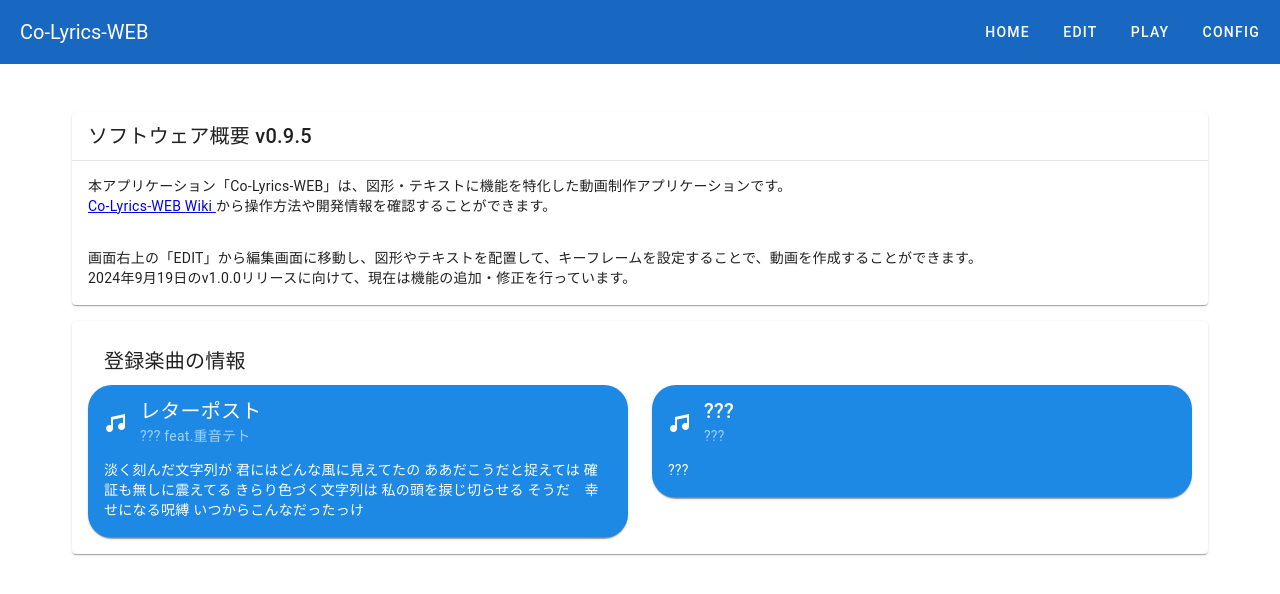
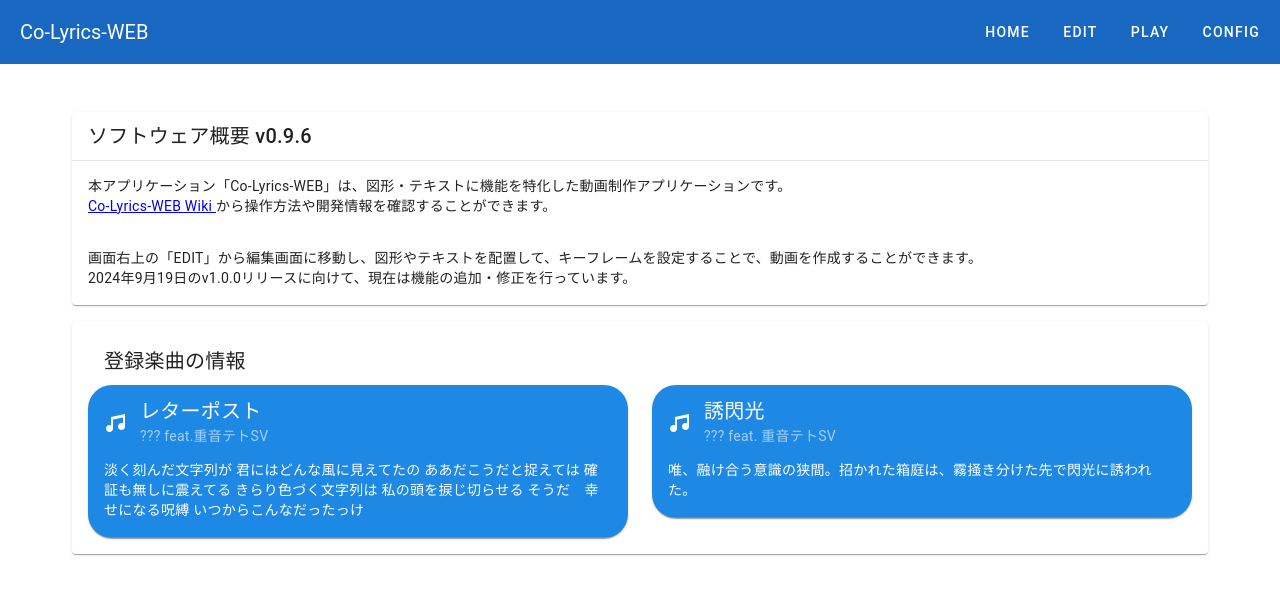
Before and after one commit to mino-8136/Co-Lyrics-WEB, a Vue app: page / in a window 1280 px wide. Shown: the top 594 px of the page. Built offline with nearby package versions, Linux system fonts and the light colour scheme; a web font is replaced by a local one; what @imengyu/vue3-context-menu would draw is missing.

Commit message:
楽曲情報の更新

```diff
--- a/src/views/HomeView.vue
+++ b/src/views/HomeView.vue
@@ -1,7 +1,7 @@
 <template>
   <v-container>
     <v-card class="ma-4">
-      <v-card-title>ソフトウェア概要 v0.9.5</v-card-title>
+      <v-card-title>ソフトウェア概要 v0.9.6</v-card-title>
       <v-divider></v-divider>
       <v-card-text>
         <p>
@@ -27,7 +27,7 @@
       <v-card-title>登録楽曲の情報</v-card-title>
 
       <v-row>
-        <v-col v-for="music in musicData" :key="music.title" cols="6">
+        <v-col v-for="music in musicData" :key="music.title" cols="12" sm="6">
           <v-card variant="elevated" color="blue-darken-1" rounded="xl">
             <template v-slot:prepend>
               <v-icon icon="mdi-music" class="mr-1"></v-icon>
@@ -36,97 +36,27 @@
             <template v-slot:subtitle> {{ music.artist }}</template>
             <v-card-text> {{ music.lyrics }} </v-card-text>
             <v-divider></v-divider>
-            <!--
-              <v-card-actions>
-                <v-btn text="この楽曲を選択" variant="text" @click="formPanel = true"></v-btn>
-              </v-card-actions>
-              -->
           </v-card>
         </v-col>
       </v-row>
     </v-card>
   </v-container>
-
-  <v-dialog v-model="formPanel">
-    <v-card class="ma-4">
-      <v-card-title>演習情報の入力</v-card-title>
-      <v-divider></v-divider>
-      <v-card-text>
-        <v-text-field label="グループ番号"></v-text-field>
-        <v-text-field label="制作メンバー"></v-text-field>
-      </v-card-text>
-      <v-card-actions>
-        <v-btn @click="() => $router.push('/edit')">次へ</v-btn>
-      </v-card-actions>
-    </v-card>
-  </v-dialog>
-
-  <v-dialog v-model="playPanel">
-    <PlayMoviePanel />
-  </v-dialog>
 </template>
 
 <script setup lang="ts">
-// TODO : ファイル内のsample.jsonを読み込む部分を、複数のファイルを読み込むように変更する(要サーバープログラム)
-import { onMounted, ref } from 'vue'
-import PlayMoviePanel from '@/components/game/PlayMoviePanel.vue'
-
-interface MovieObject {
-  id: number
-  title: string
-  description: string
-  date: string
-}
-const movies = ref<MovieObject[]>([])
-const playPanel = ref(false)
-const formPanel = ref(false)
-
-// 楽曲情報(TODO: 仮データ)
+// TODO: musics.tsから取得するように変更
 const musicData = [
   {
     title: 'レターポスト',
-    artist: '??? feat.重音テト',
+    artist: '??? feat.重音テトSV',
     lyrics: `淡く刻んだ文字列が 君にはどんな風に見えてたの ああだこうだと捉えては
   確証も無しに震えてる きらり色づく文字列は 私の頭を捩じ切らせる そうだ　幸せになる呪縛
   いつからこんなだったっけ`
   },
   {
-    title: '???',
-    artist: '???',
-    lyrics: '???'
+    title: '誘閃光',
+    artist: '??? feat. 重音テトSV',
+    lyrics: '唯、融け合う意識の狭間。招かれた箱庭は、霧掻き分けた先で閃光に誘われた。'
   }
 ]
-
-// @/public/userdata/sample.jsonから、ムービーデータを取得してmoviesにセット
-onMounted(() => {
-  fetch('/assets/userdata/sample/sample.json')
-    .then((res) => res.json())
-    .then((data) => {
-      const movieData = data.movie_data
-      movies.value.push({
-        id: movieData.id,
-        title: movieData.title,
-        description: movieData.description,
-        date: movieData.date
-      })
-    })
-    .catch((err) => {
-      console.error(err)
-    })
-})
-
-function getThumbnail(movie: MovieObject) {
-  return `/assets/userdata/sample/sample.jpg`
-}
-
-// サムネイルをクリックしたら、PlayMoviePanelを表示する
-function playMovie(movie: MovieObject) {
-  playPanel.value = true
-}
 </script>
-
-<style scoped>
-.thumbnail {
-  height: 100px;
-}
-</style>
```
Also changed, not shown: 1 other file (tests, documents, lock files or other folders).
